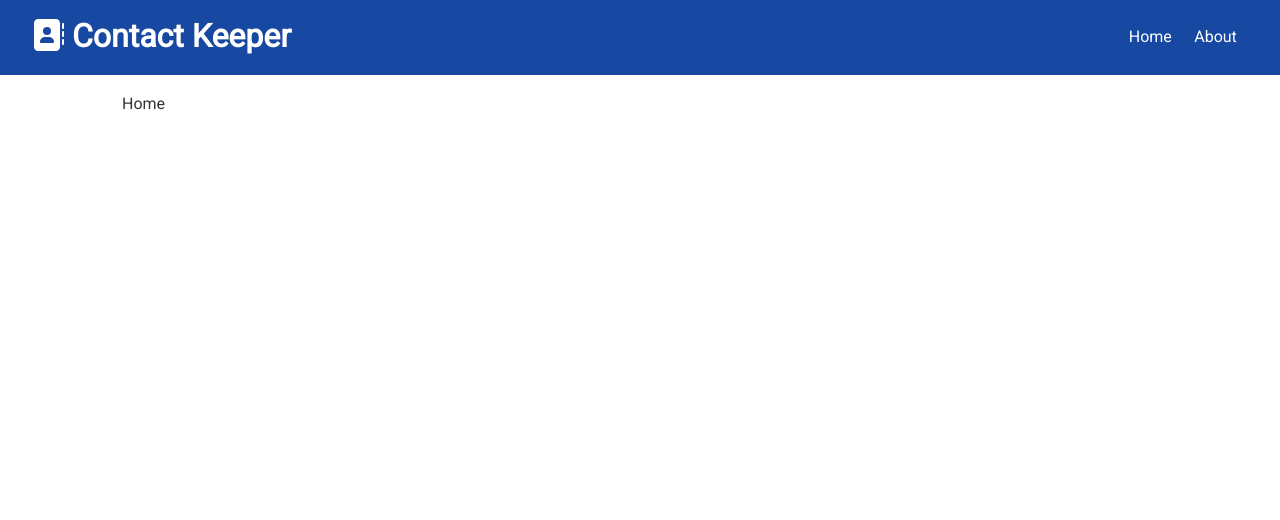
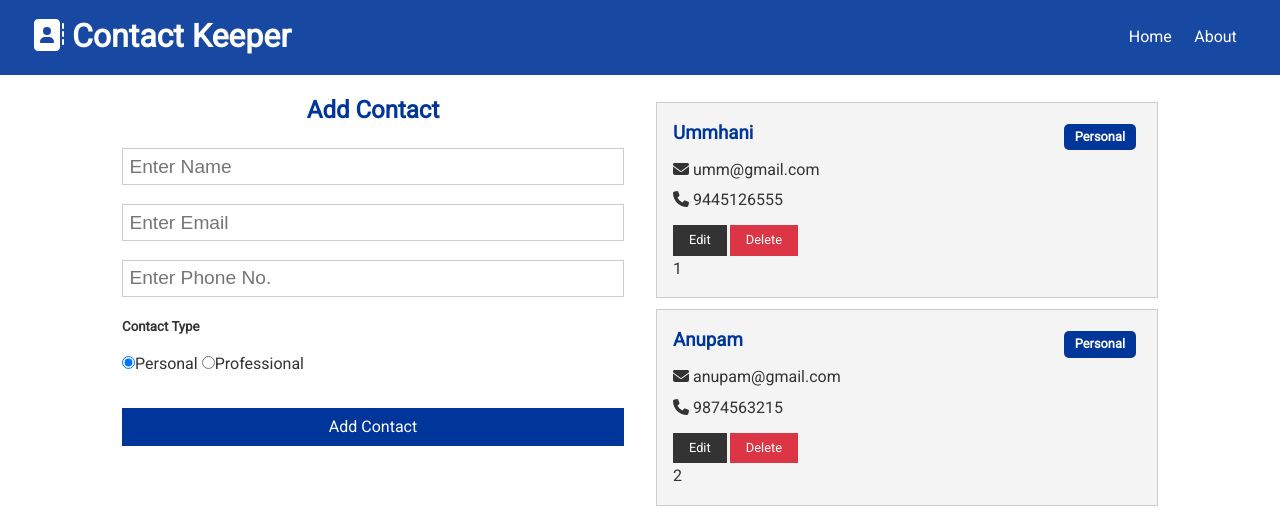
Before and after one commit to gyanAsh/contact-keeper, a React (Create React App) app in the folder client/: page / in a window 1280 px wide. Shown: the top 520 px of the page. Built offline with nearby package versions, Linux system fonts and the light colour scheme.

Commit message:
Added Context and Contact Component with add new contact and delete contact feature

```diff
--- a/client/src/App.js
+++ b/client/src/App.js
@@ -8,8 +8,11 @@
 } from 'react-router-dom';
 import About from './Components/Pages/About';
 import Home from './Components/Pages/Home';
+import ContactState from './Context/Contact/ContactState'
+
 const App = () => {
   return (
+    <ContactState>
     <Router>
     <Fragment>
         <Navbar />
@@ -19,8 +22,9 @@
             <Route exact path='/about' element={<About/>}/>
           </Routes>
         </div>
-      </Fragment>
+    </Fragment>
     </Router>
+    </ContactState>
   );
 }
 
--- /dev/null
+++ b/client/src/Components/Contacts/ContactForm.js
@@ -0,0 +1,67 @@
+import React,{useState,useContext} from 'react'
+import ContactContext from '../../Context/Contact/ContactContext';
+const ContactForm = () => {
+
+    const contactContext = useContext(ContactContext);
+
+    const [contact, setContact] = useState({
+        name: '',
+        email: '',
+        phone: '',
+        type:'personal'
+    });
+
+
+
+    const { name, email, phone, type } = contact;
+
+    const onChange = e => setContact({
+        ...contact,
+        [e.target.name]:e.target.value
+    })
+
+    const onSubmit = e => {
+        e.preventDefault();
+        contactContext.addContact(contact);
+        setContact({
+            name: '',
+            email: '',
+            phone: '',
+            type:'personal'
+        })
+    }
+  return (
+      <form onSubmit={onSubmit}>
+          <h2 className="text-primary">Add Contact</h2>
+          <input
+              type='text'
+              placeholder="Enter Name"
+              name='name'
+              value={name}
+              onChange={onChange} />
+          <input
+              type='email'
+              placeholder="Enter Email"
+              name='email'
+              value={email}
+              onChange={onChange} />
+          <input
+              type='text'
+              placeholder="Enter Phone No."
+              value={phone}
+              name='phone'
+              onChange={onChange} />
+          <h5>Contact Type</h5>
+          <input type="radio" name="type" value='personal' checked={type === 'personal'} onChange={onChange} />
+          Personal{' '}
+          <input  type="radio" name="type" value='professional' checked={type === 'professional'} onChange={onChange} />
+          Professional{' '}
+          <div>
+              <input type='submit' value="Add Contact"
+              className="btn btn-primary btn-block"/>
+          </div>
+    </form>
+  )
+}
+
+export default ContactForm
--- /dev/null
+++ b/client/src/Components/Contacts/ContactItem.js
@@ -0,0 +1,45 @@
+import React,{useContext} from 'react'
+import { FontAwesomeIcon } from '@fortawesome/react-fontawesome';
+import { faEnvelope, faPhone } from '@fortawesome/free-solid-svg-icons';
+import PropTypes from 'prop-types'
+import ContactContext from '../../Context/Contact/ContactContext';
+
+const ContactItem = ({ contact }) => {
+    const contactContext = useContext(ContactContext);
+    const { id, name, email, phone, type } = contact;
+    const deleteContact=() => contactContext.deleteContact(id);
+  return (
+      <div className="card bg-light ">
+          <h3 className="text-primary text-left">
+              {name}{' '} <span
+                  style={{float : 'right'}}
+                  className={
+                  'badge ' + (type === 'professional' ? 'badge-success' : 'badge-primary')}>
+                  {type.charAt(0).toUpperCase().concat(type.slice(1))}</span>
+          </h3>
+          <ul className="list">
+              {email && (
+                  <li>
+                      <FontAwesomeIcon icon={faEnvelope} /> { email}
+                  </li>
+              )}
+              {phone && (
+                  <li>
+                      <FontAwesomeIcon icon={faPhone} /> { phone}
+                  </li>
+              )}
+          </ul>
+          <p>
+              <button className="btn btn-dark btn-sm">Edit</button>
+              <button className="btn btn-danger btn-sm" onClick={deleteContact}>Delete</button>
+          </p>
+          {id}
+    </div>
+  )
+}
+
+ContactItem.propTypes = {
+    contact : PropTypes.object.isRequired,
+}
+
+export default ContactItem
--- /dev/null
+++ b/client/src/Components/Contacts/Contacts.js
@@ -0,0 +1,16 @@
+import React,{Fragment,useContext} from 'react';
+import ContactContext from '../../Context/Contact/ContactContext'
+import ContactItem from './ContactItem';
+const Contacts = () => {
+    const contactContext = useContext(ContactContext);
+    const {contacts} = contactContext;
+  return (
+      <Fragment>
+      {contacts.map(contact => (
+       <ContactItem key={contact.id} contact={contact}/>
+          ))}
+    </Fragment>
+  )
+}
+
+export default Contacts
--- a/client/src/Components/Pages/Home.js
+++ b/client/src/Components/Pages/Home.js
@@ -1,8 +1,16 @@
 import React from 'react'
-
+import Contacts from '../Contacts/Contacts'
+import ContactForm from '../Contacts/ContactForm'
 const Home = () => {
   return (
-    <div>Home</div>
+    <div className="grid-2">
+      <div>
+        <ContactForm/>
+      </div>
+      <div>
+        <Contacts/>
+      </div>
+    </div>
   )
 }
 
--- /dev/null
+++ b/client/src/Context/Contact/ContactContext.js
@@ -0,0 +1,3 @@
+import { createContext } from "react";
+const ContactContext = createContext();
+export default ContactContext;
--- /dev/null
+++ b/client/src/Context/Contact/ContactReducer.js
@@ -0,0 +1,29 @@
+import React from 'react';
+import {
+    ADD_CONTACT,
+    DELETE_CONTACT ,
+    SET_CURRENT ,
+    CLEAR_CURRENT  ,
+    UPDATE_CONTACT,
+    FILTER_CONTACTS  ,
+    CLEAR_FILTER
+} from '../Types';
+
+export default ( state, action ) => {
+    switch (action.type) {
+        case ADD_CONTACT:
+            return {
+                ...state,
+               contacts:[...state.contacts, action.payload]
+            }
+        case DELETE_CONTACT:
+            return {
+                ...state,
+                contacts: state.contacts.filter(contact => contact.id !== action.payload)
+            }
+        default:
+            return state;
+    }
+
+    return
+}
--- /dev/null
+++ b/client/src/Context/Contact/ContactState.js
@@ -0,0 +1,71 @@
+import React, { useReducer } from 'react';
+import {v4} from 'uuid';
+import ContactReducer from './ContactReducer';
+import ContactContext from './ContactContext';
+import {
+    ADD_CONTACT,
+    DELETE_CONTACT ,
+    SET_CURRENT ,
+    CLEAR_CURRENT  ,
+    UPDATE_CONTACT,
+    FILTER_CONTACTS  ,
+    CLEAR_FILTER
+} from '../Types';
+
+
+const ContactState = props => {
+    const initialState = {
+        contacts: [
+            {
+                id: 1,
+                name: 'Ummhani',
+                email: 'umm@gmail.com',
+                phone: '9445126555',
+                type:'personal'
+            },
+            {
+                id: 2,
+                name: 'Anupam',
+                email: 'anupam@gmail.com',
+                phone: '9874563215',
+                type:'personal'
+            },
+        ]
+    }
+
+    const [state, dispatch] = useReducer(ContactReducer, initialState);
+
+    // Add Contact
+    const addContact = (contact) => {
+        contact.id = v4();
+        dispatch({type:ADD_CONTACT,payload:contact})
+    }
+
+    // Delete Contact
+    const deleteContact = (id) => {
+        dispatch({type:DELETE_CONTACT,payload:id})
+    }
+    // Set Current Contact
+
+    // Clear Current Contact
+
+    // Update Contact
+
+    // Filter Contact
+
+    //Clear Filter
+
+    return (<ContactContext.Provider
+        value={{
+            contacts: state.contacts,
+            addContact,
+            deleteContact
+
+        }}
+
+    >
+        {props.children}
+    </ContactContext.Provider>)
+}
+
+export default ContactState;
--- /dev/null
+++ b/client/src/Context/Types.js
@@ -0,0 +1,9 @@
+export const ADD_CONTACT = 'ADD_CONTACT';
+export const DELETE_CONTACT ='DELETE_CONTACT'  ;
+export const SET_CURRENT = 'SET_CURRENT';
+export const CLEAR_CURRENT = 'CLEAR_CURRENT';
+export const UPDATE_CONTACT = 'UPDATE_CONTACT';
+export const FILTER_CONTACTS = 'FILTER_CONTACTS';
+export const CLEAR_FILTER = 'CLEAR_FILTER';
+export const SET_ALERT = 'SET_ALERT';
+export const REMOVE_ALERT = 'REMOVE_ALERT';
```
